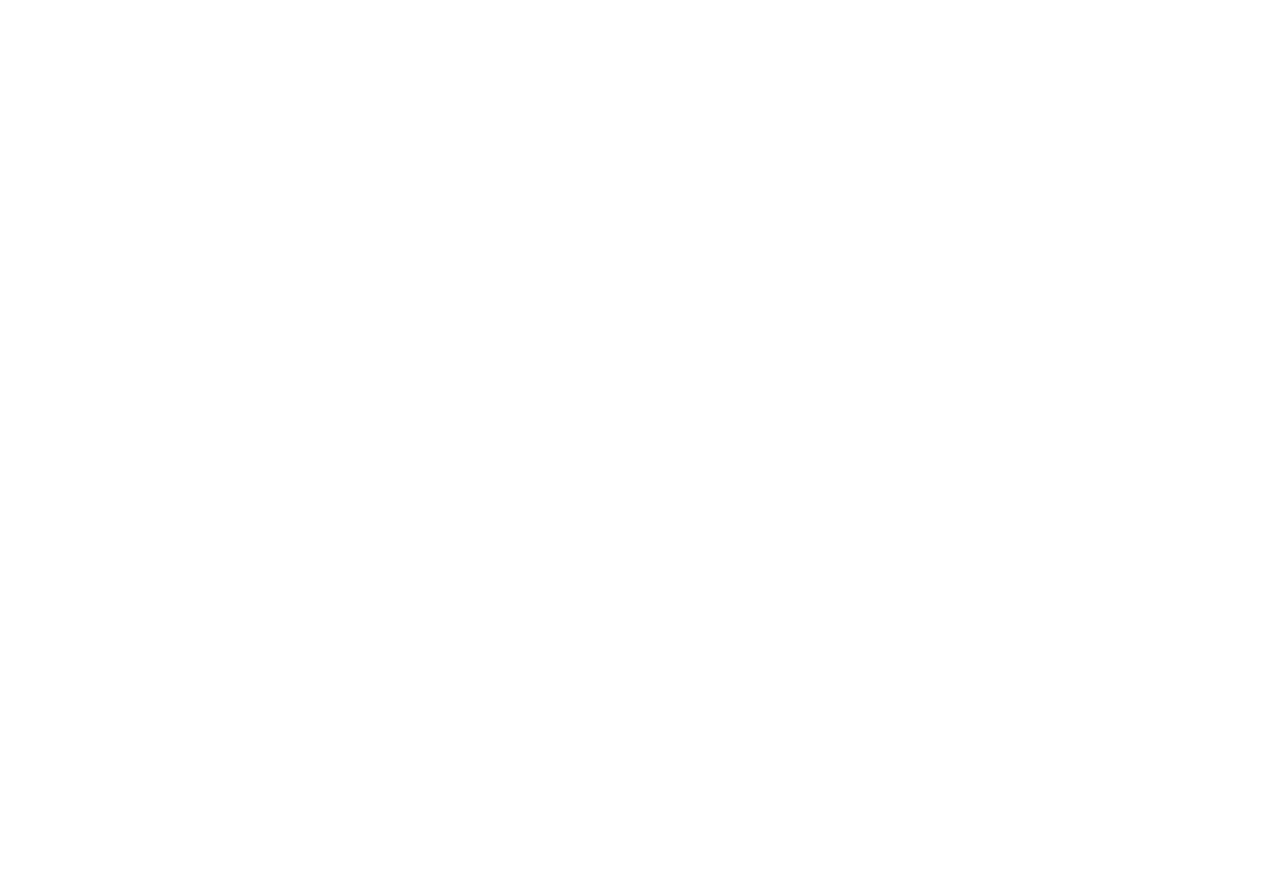
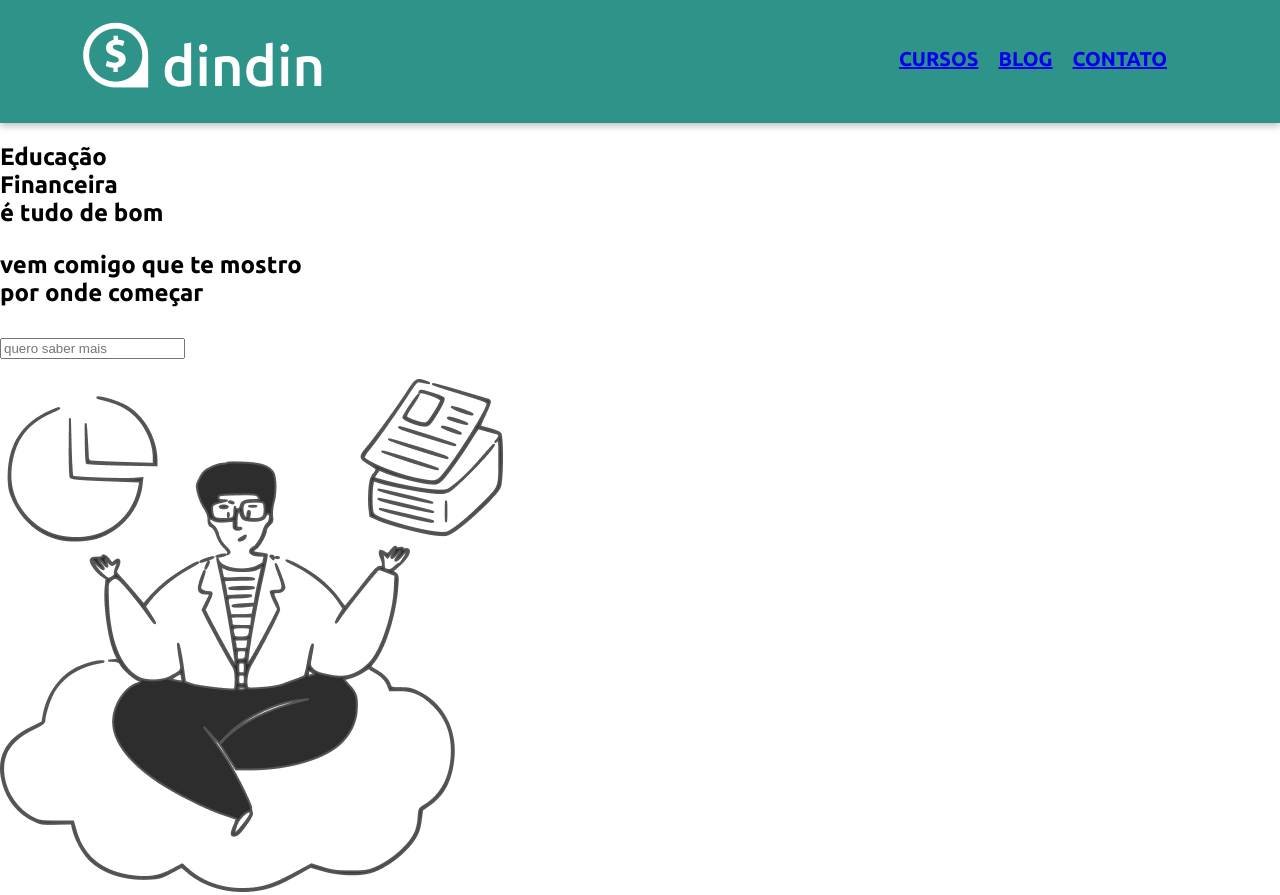
Before and after one commit to keycoimbra/handsON1, a plain HTML site: page index.html in a window 1280 px wide. Before the commit the page ends 800 px from the top, so only its background shows below. Drawn offline with Linux system fonts and the light colour scheme.

Commit message:
iniciando a section1 - banner

```diff
--- a/css/main.css
+++ b/css/main.css
@@ -0,0 +1,41 @@
+html,
+body {
+  margin: 0px;
+  padding: 0px;
+  font-family: 'Ubuntu', sans-serif;
+}
+
+header {
+  display: flex;
+  align-items: center;
+  justify-content: space-between;
+  padding: 20px 103px 26px 82px;
+  background: #2E948A;
+  box-shadow: 0px 3px 7px rgba(0, 0, 0, 0.25);
+}
+header
+    .nav{
+        display: flex;
+        list-style: none;
+        margin-block-start: 0em;
+        margin-block-end: 0em;
+        margin-inline-start: 0px;
+        margin-inline-end: 0px;
+        padding-inline-start: 0px;
+         }
+
+header
+    .nav > li {
+        padding: 0px 10px;
+        font-style: normal;
+        font-weight: 700;
+        font-size: 20px;
+        line-height: 23px;
+        text-transform: uppercase;
+        color: #FDFDFD;
+                }
+
+section1{
+
+
+}
--- a/index.html
+++ b/index.html
@@ -13,6 +13,53 @@
 </head>
 
 <body>
+    <header>
+        <img src="images/logo-header.png">
+
+        <ul class="nav">
+            <li><a href="#">Cursos</a></li>
+            <li><a href="#">Blog</a></li>
+            <li><a href="#">Contato</a></li>
+          </ul>
+
+    </header>
+
+    <section1><!--banner-->
+        <main> <!--conteudo principal do site-->
+            <aside> <!--tag semantica pra dividir o site-->
+                <Span><h1> Educação <br> Financeira <br> é tudo de bom </Span> <!--br divide as linhas-->
+                <Span><p>vem comigo que te mostro <br> por onde começar</p></Span>
+
+                    <form> <!--tipo formulário-->
+                        <input type="text" placeholder="quero saber mais"> <!--escolher o tipo de formulario e o que se deseja que apareça dentro dele-->
+                    </form>
+
+            </aside>
+                <article> <!--é uma div de semantica para imagens-->
+                <img src="images/ilustra-banner.png">
+            </article>
+        </main>
+
+
+
+
+    </section1>
+
+
+
+
+
+
+
+
+    <section2><!--cursos--></section2>
+    <section3><!--depoimentos--></section3>
+    <section4><!--blog--></section4>
+
+    <footer></footer>
+
+
+
 
 </body>
 </html>
```
